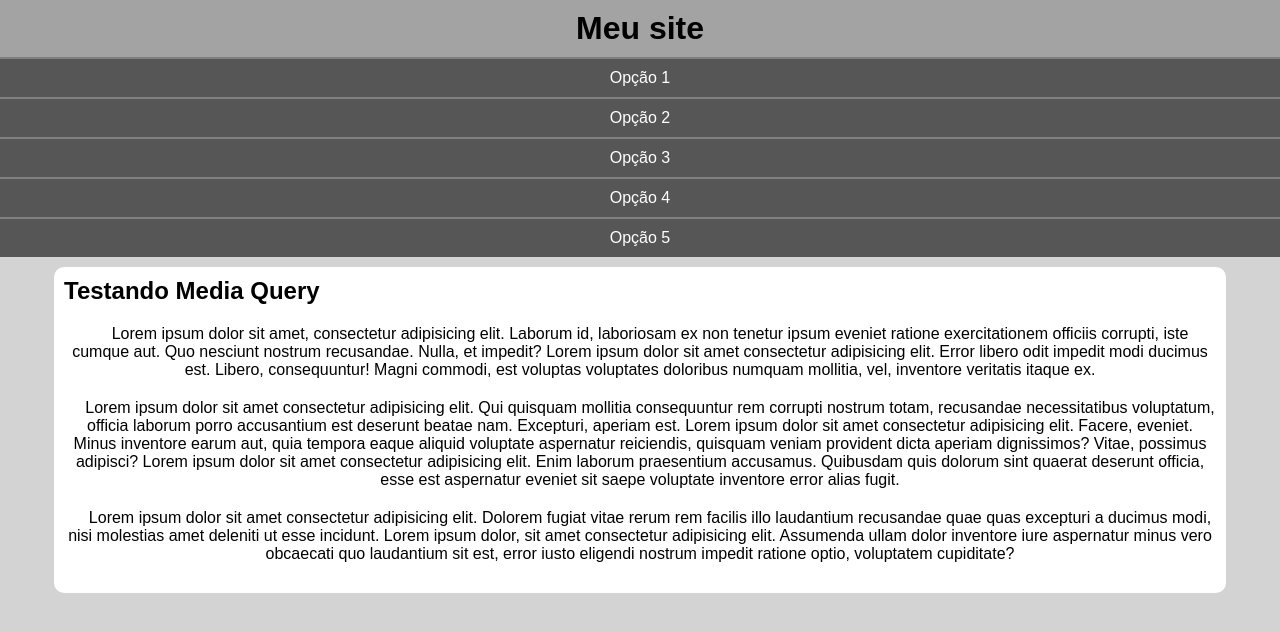
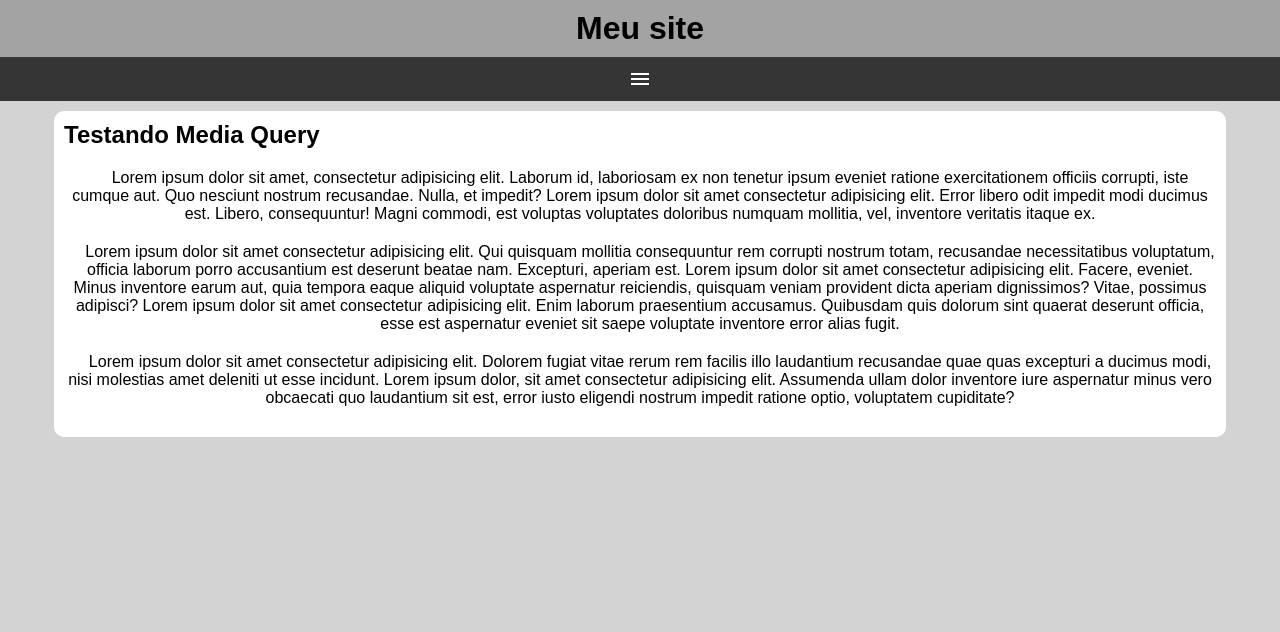
Before and after one commit to brendavvpp/HTML-CSS, a plain HTML site: page exercícios/ex026/mq005/index.html in a window 1280 px wide. Drawn offline with nearby package versions, Linux system fonts and the light colour scheme.

Commit message:
Atualizei mq005

```diff
--- a/exercícios/ex026/mq005/estilos/style.css
+++ b/exercícios/ex026/mq005/estilos/style.css
@@ -20,8 +20,21 @@ header > h1{
     text-align: center;
 }
 
+span#burguer{
+    background-color: rgb(53, 53, 53);
+    display: block;
+    color: white;
+    text-align: center;
+    padding: 10px;
+}
+
+span#burguer:hover{
+    background-color: white;
+    color: black;
+}
+
 menu{
-    display: block;
+    display: none;
 }
 
 menu > ul{
--- a/exercícios/ex026/mq005/index.html
+++ b/exercícios/ex026/mq005/index.html
@@ -5,11 +5,14 @@
     <meta name="viewport" content="width=device-width, initial-scale=1.0">
     <title>Media Query</title>
     <link rel="stylesheet" href="estilos/style.css">
+    <link rel="stylesheet" href="https://fonts.googleapis.com/css2?family=Material+Symbols+Outlined:opsz,wght,FILL,GRAD@20..48,100..700,0..1,-50..200" />
 </head>
 <body>
     <header>
         <h1>Meu site</h1>
-        <menu>
+        <span id="burguer" class="material-symbols-outlined" onclick="clickMenu()">
+            menu</span>
+        <menu id="itens">
             <ul>
                 <li><a href="#">Opção 1</a></li>
                 <li><a href="#">Opção 2</a></li>
@@ -29,5 +32,14 @@
             <p>Lorem ipsum dolor sit amet consectetur adipisicing elit. Dolorem fugiat vitae rerum rem facilis illo laudantium recusandae quae quas excepturi a ducimus modi, nisi molestias amet deleniti ut esse incidunt. Lorem ipsum dolor, sit amet consectetur adipisicing elit. Assumenda ullam dolor inventore iure aspernatur minus vero obcaecati quo laudantium sit est, error iusto eligendi nostrum impedit ratione optio, voluptatem cupiditate?</p>
         </article>
     </main>
+    <script>
+        function clickMenu() {
+            if (itens.style.display ==  'block') {
+                itens.style.display = 'none'
+            } else {
+                itens.style.display = 'block'
+            }
+        }
+    </script>
 </body>
 </html>
```
